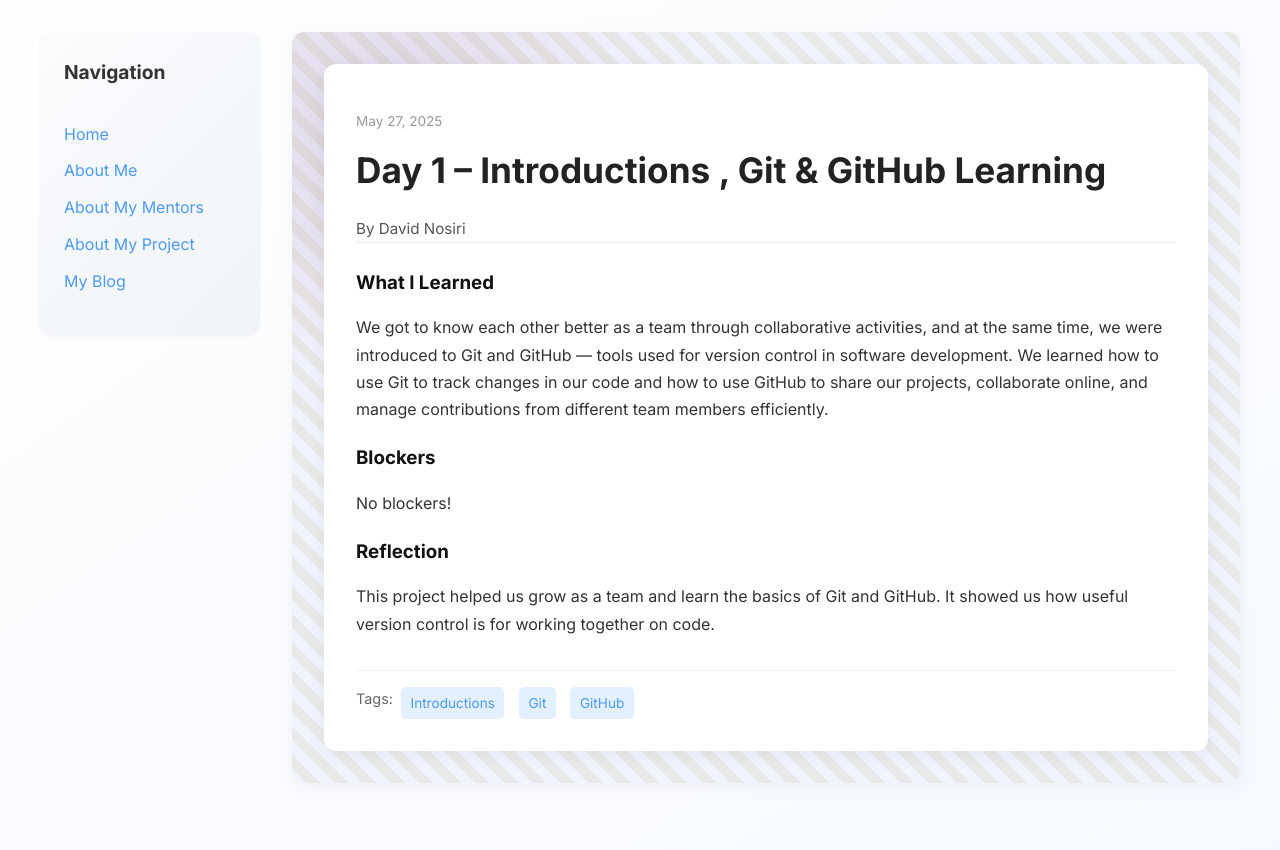
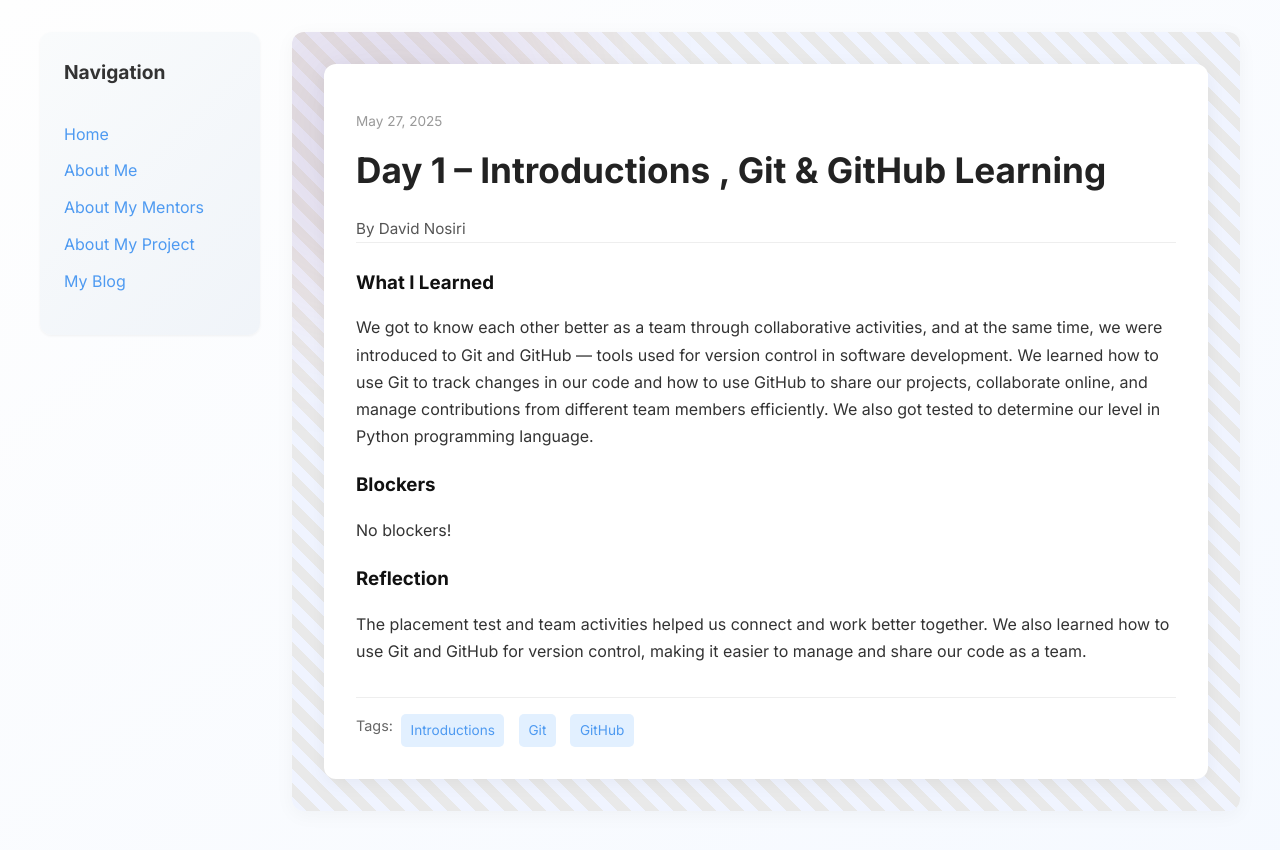
Before and after one commit to dcmaobi/dcmaobi.github.io, a Jekyll site: the page built from _posts/2025-05-27-day-1.md, in a window 1280 px wide. Shown: the top 850 px of the page. Built offline with Jekyll 4.4.1, drawn with Linux system fonts in a browser that asks for light colours.

Commit message:
Update 2025-05-27-day-1.md

```diff
--- a/_posts/2025-05-27-day-1.md
+++ b/_posts/2025-05-27-day-1.md
@@ -7,11 +7,11 @@ permalink: /day1.html
 tags: ["Introductions", "Git", "GitHub"]
 
 what_i_learned: |
-   We got to know each other better as a team through collaborative activities, and at the same time, we were introduced to Git and GitHub — tools used for version control in software development. We learned how to use Git to track changes in our code and how to use GitHub to share our projects, collaborate online, and manage contributions from different team members efficiently.
+   We got to know each other better as a team through collaborative activities, and at the same time, we were introduced to Git and GitHub — tools used for version control in software development. We learned how to use Git to track changes in our code and how to use GitHub to share our projects, collaborate online, and manage contributions from different team members efficiently. We also got tested to determine our level in Python programming language.
 
 blockers: |
   No blockers!
 
 reflection: |
-  This project helped us grow as a team and learn the basics of Git and GitHub. It showed us how useful version control is for working together on code.
+  The placement test and team activities helped us connect and work better together. We also learned how to use Git and GitHub for version control, making it easier to manage and share our code as a team.
 ---
```
